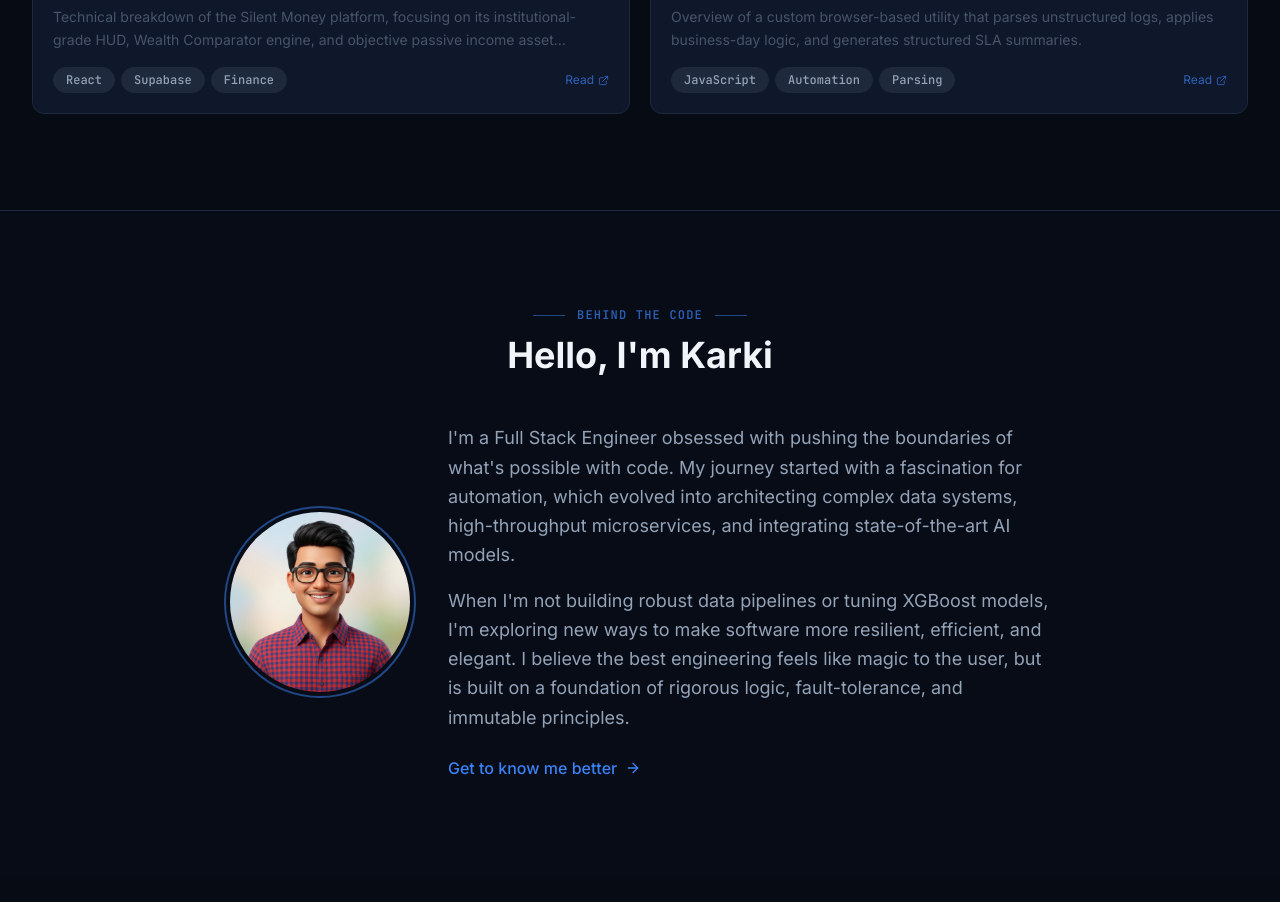
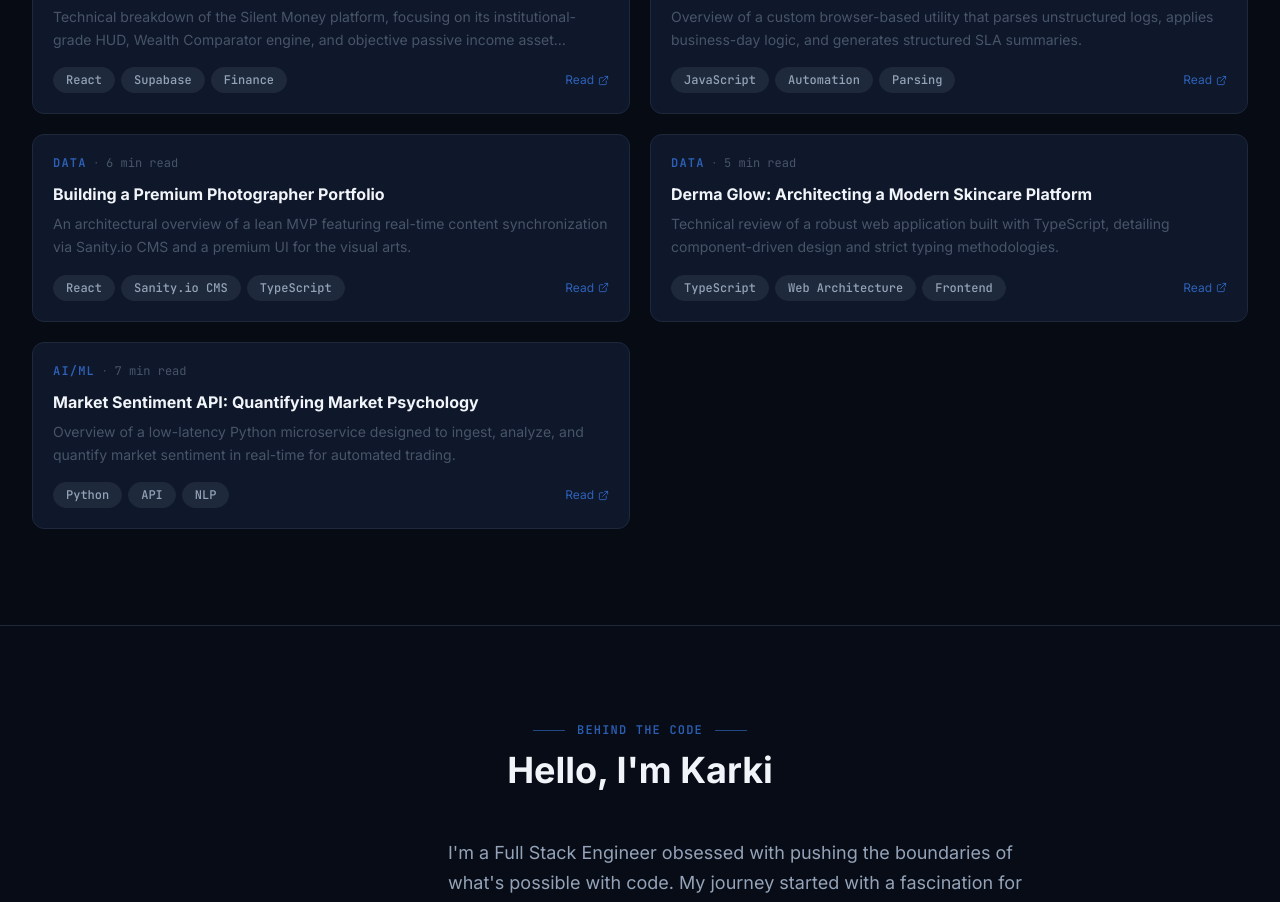
Before and after one commit to karkis23/My-portfolio, a React (Vite) app: page / in a window 1280 px wide. Shown: the part 6380-7282 px from the top of the page. Built offline with nearby package versions, Linux system fonts and the light colour scheme.

Commit message:
fix: remove unused User import and add new project articles

```diff
--- a/src/data/index.ts
+++ b/src/data/index.ts
@@ -355,6 +355,33 @@ export const articles: Article[] = [
     tags: ['JavaScript', 'Automation', 'Parsing'],
     category: 'Automation',
   },
+  {
+    slug: 'photographer-portfolio-booking',
+    title: 'Building a Premium Photographer Portfolio',
+    excerpt: 'An architectural overview of a lean MVP featuring real-time content synchronization via Sanity.io CMS and a premium UI for the visual arts.',
+    date: '2026-04-29',
+    readTime: 6,
+    tags: ['React', 'Sanity.io CMS', 'TypeScript'],
+    category: 'Data',
+  },
+  {
+    slug: 'derma-glow-architecture',
+    title: 'Derma Glow: Architecting a Modern Skincare Platform',
+    excerpt: 'Technical review of a robust web application built with TypeScript, detailing component-driven design and strict typing methodologies.',
+    date: '2026-04-20',
+    readTime: 5,
+    tags: ['TypeScript', 'Web Architecture', 'Frontend'],
+    category: 'Data',
+  },
+  {
+    slug: 'market-sentiment-api',
+    title: 'Market Sentiment API: Quantifying Market Psychology',
+    excerpt: 'Overview of a low-latency Python microservice designed to ingest, analyze, and quantify market sentiment in real-time for automated trading.',
+    date: '2026-04-10',
+    readTime: 7,
+    tags: ['Python', 'API', 'NLP', 'Trading'],
+    category: 'AI/ML',
+  },
 ];
 
 export const techDomains: TechDomain[] = [
--- a/src/pages/HomePage.tsx
+++ b/src/pages/HomePage.tsx
@@ -4,7 +4,7 @@ import type { Variants } from 'framer-motion';
 import { Link } from 'react-router-dom';
 import {
   ArrowRight, Download, Github, Cpu, Zap, BarChart2, Database,
-  Activity, ExternalLink, User
+  Activity, ExternalLink
 } from 'lucide-react';
 import { AreaChart, Area, XAxis, YAxis, Tooltip, ResponsiveContainer } from 'recharts';
 import TerminalPanel from '../components/ui/TerminalPanel';
```
Also changed, not shown: src/data/markdown/derma-glow-architecture.md (added, +19 -0 lines), src/data/markdown/market-sentiment-api.md (added, +20 -0 lines), src/data/markdown/photographer-portfolio-booking.md (added, +24 -0 lines).
